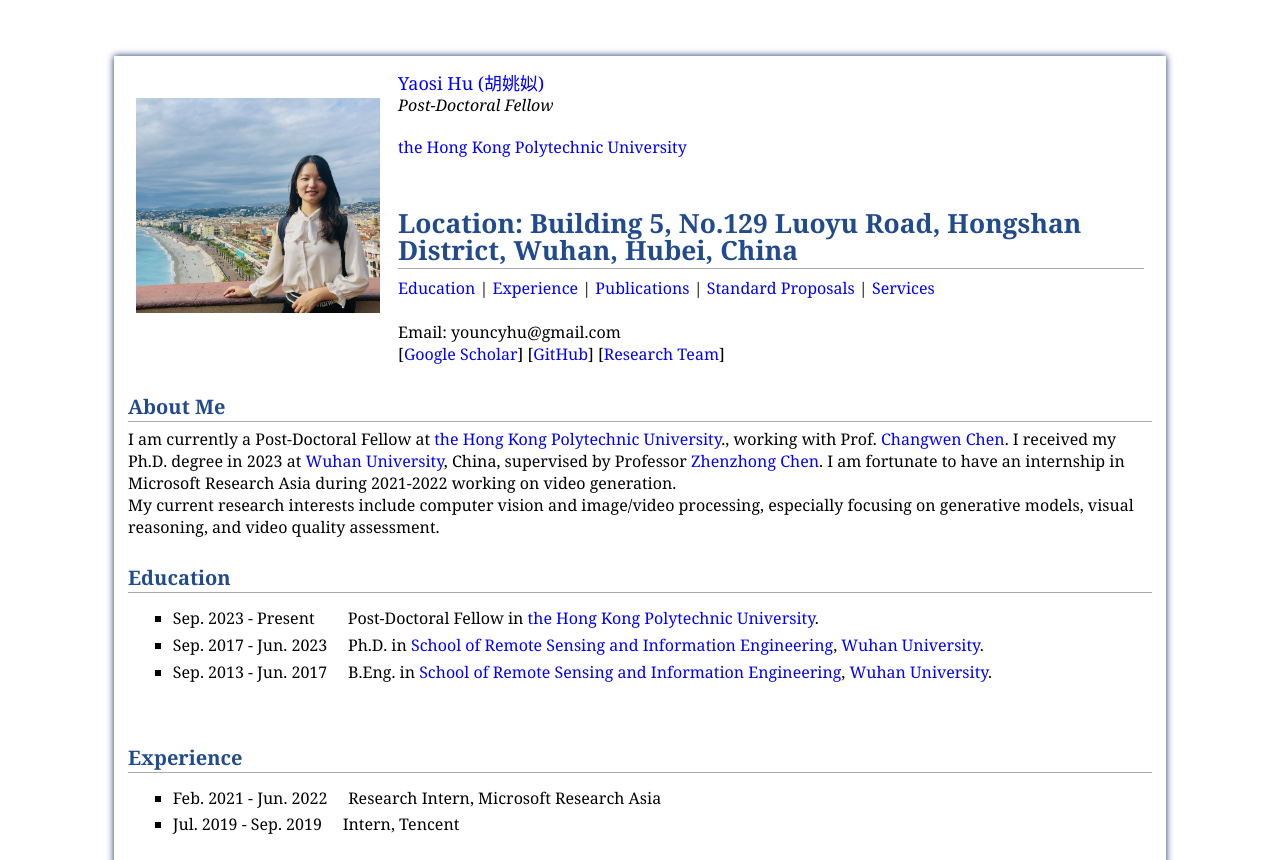
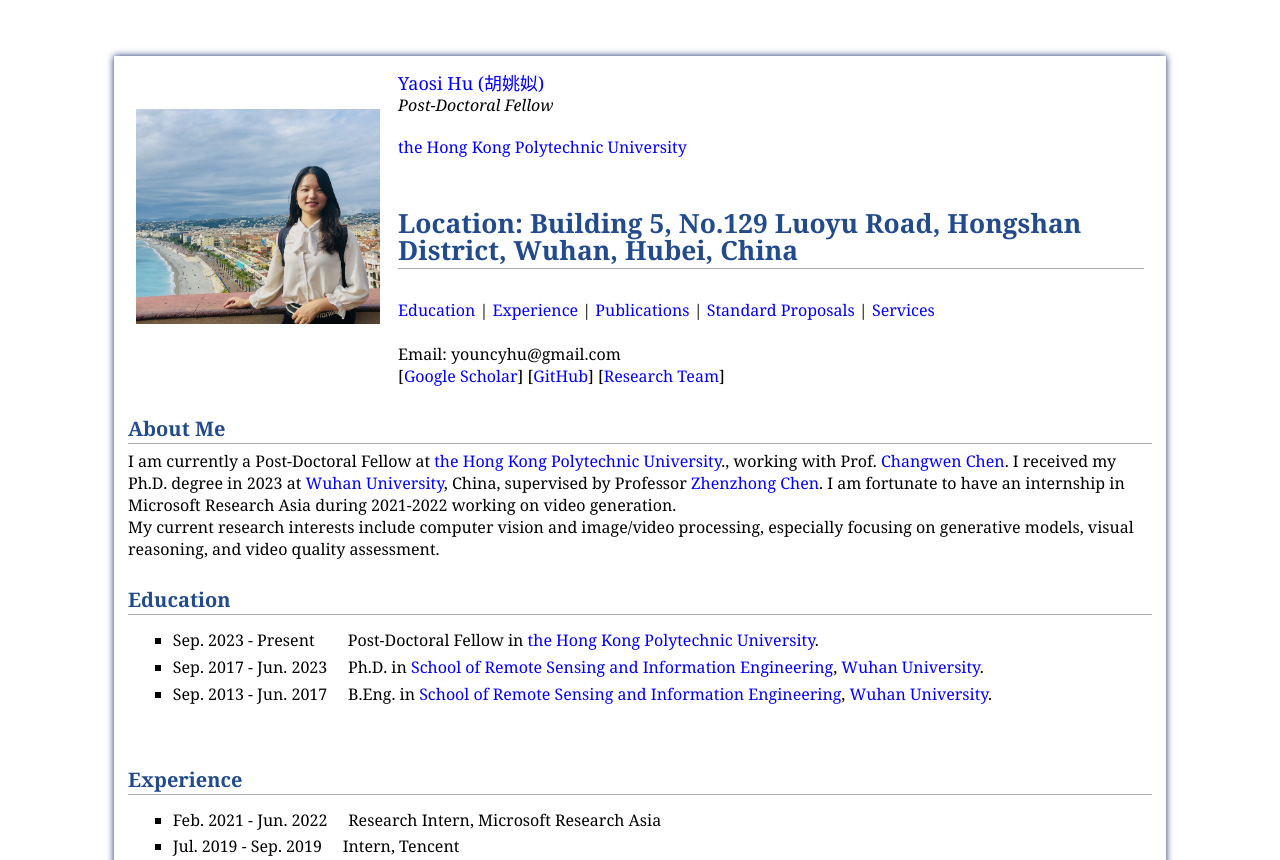
Before and after one commit to Youncy-Hu/Youncy-Hu.github.io, a plain HTML site: page index.html in a window 1280 px wide. Shown: the top 860 px of the page. Drawn offline with Linux system fonts and the light colour scheme.

Commit message:
Update index.html

```diff
--- a/index.html
+++ b/index.html
@@ -37,7 +37,7 @@ function toggleBibtex(articleid) {
 <br /><br />
 <a href="https://www.polyu.edu.hk/" target="_blank">the Hong Kong Polytechnic University</a><br />
 <br />
-<h1>Location: Building 5, No.129 Luoyu Road, Hongshan District, Wuhan, Hubei, China<br /></h1>
+<h1>Location: Building 5, No.129 Luoyu Road, Hongshan District, Wuhan, Hubei, China</h1> <br />
 <class="staffshortcut">
  <!-- <A HREF="#News">News</A> |  -->
  <A HREF="#Education">Education</A> |
```
